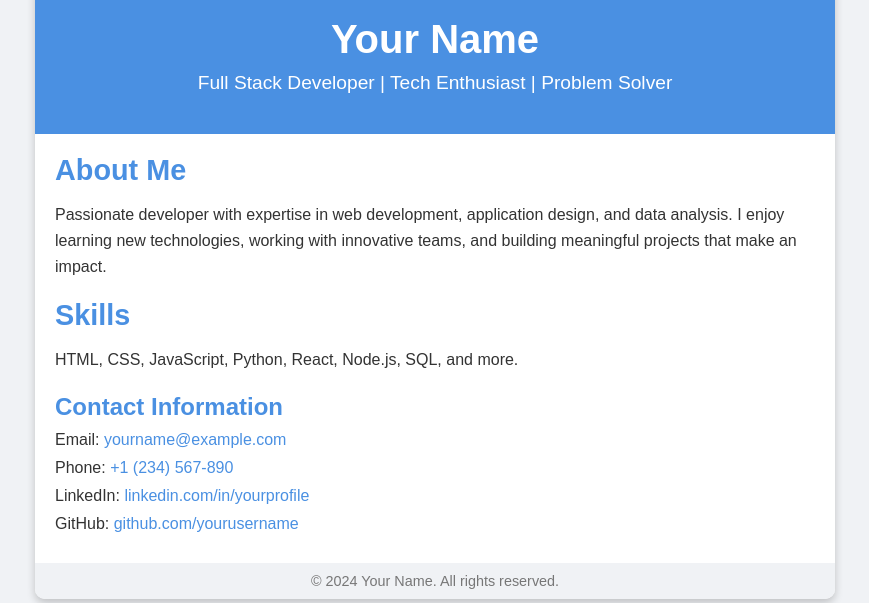
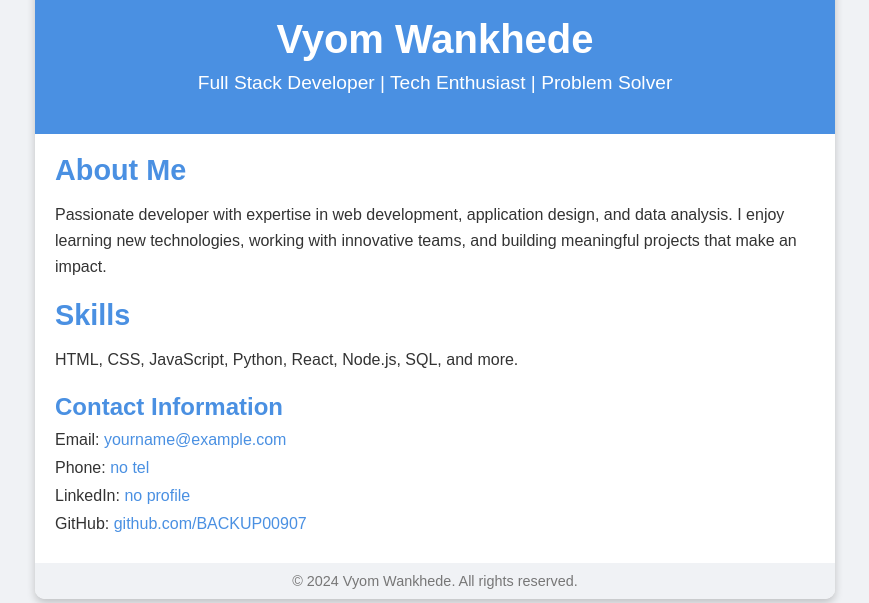
Before and after one commit to BACKUP00907/BACKUP00907, a plain HTML site: page index.html in a window 1280 px wide. Shown: the part 197-800 px from the top of the page, without its empty margins (205-1074 px from the left). Drawn offline with Linux system fonts and the light colour scheme.

Commit message:
Update index.html

```diff
--- a/index.html
+++ b/index.html
@@ -125,7 +125,7 @@
     <div class="profile-container">
         <div class="header">
             <img src="profile.jpg" alt="Profile Image" class="profile-img">
-            <h1>Your Name</h1>
+            <h1>Vyom Wankhede</h1>
             <p>Full Stack Developer | Tech Enthusiast | Problem Solver</p>
         </div>
         <div class="content">
@@ -143,14 +143,14 @@
                 <h3>Contact Information</h3>
                 <ul>
                     <li>Email: <a href="mailto:yourname@example.com">yourname@example.com</a></li>
-                    <li>Phone: <a href="tel:+1234567890">+1 (234) 567-890</a></li>
-                    <li>LinkedIn: <a href="https://linkedin.com/in/yourprofile" target="_blank">linkedin.com/in/yourprofile</a></li>
-                    <li>GitHub: <a href="https://github.com/yourusername" target="_blank">github.com/yourusername</a></li>
+                    <li>Phone: <a href="tel:+910000000000">no tel</a></li>
+                    <li>LinkedIn: <a href="" target="_blank">no profile</a></li>
+                    <li>GitHub: <a href="https://github.com/BACKUP00907" target="_blank">github.com/BACKUP00907</a></li>
                 </ul>
             </div>
         </div>
         <div class="footer">
-            &copy; 2024 Your Name. All rights reserved.
+            &copy; 2024 Vyom Wankhede. All rights reserved.
         </div>
     </div>
 
```
